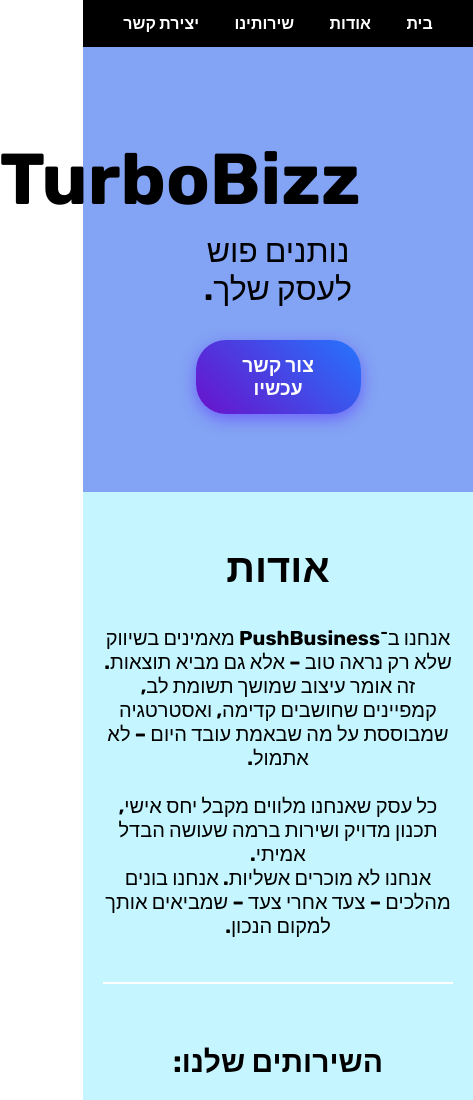
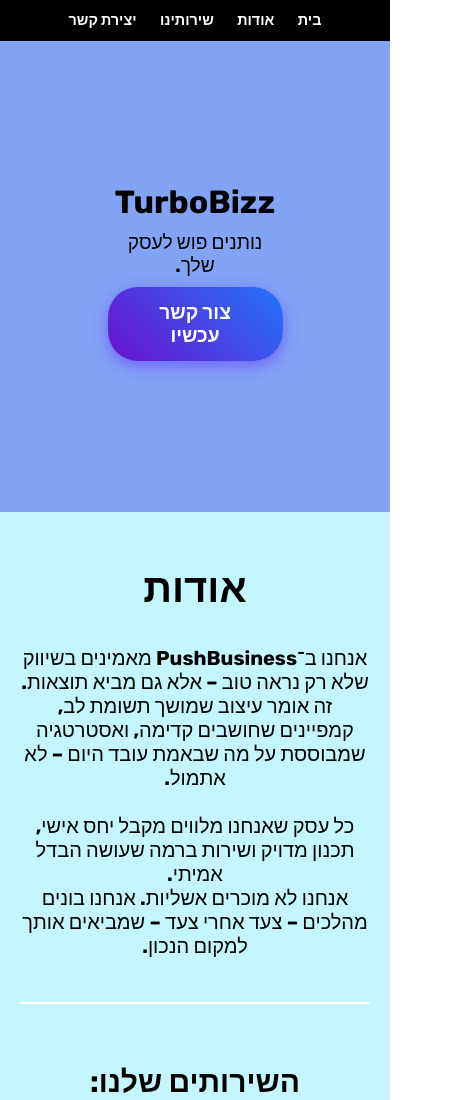
Before and after one commit to NN-Sites/TurboBizz, a plain HTML site: page index.html in a window 390 px wide. Shown: the top 1100 px of the page, 473 px wide, since content can reach past the window. Drawn offline with Linux system fonts and the light colour scheme.

Commit message:
Update index.html

```diff
--- a/index.html
+++ b/index.html
@@ -216,6 +216,33 @@ line-height: 1.6;
   transform: translateY(1px);
   box-shadow: 0 3px 10px rgba(97, 58, 255, 0.4);
 }
+@media (max-width: 600px) {
+  .top-section h1 {
+    font-size: 2em; /* קטן יותר במסכים קטנים */
+  }
+
+  .top-section p {
+    font-size: 1.2em;
+    margin: 10px 0;
+  }
+
+  .top-section button,
+  .top-section a.button {
+    padding: 12px 20px;
+    font-size: 1em;
+  }
+
+  .top-section {
+    padding: 40px 20px;
+    text-align: center;
+  }
+
+  .navbar a {
+    padding: 12px 10px;
+    font-size: 0.9em;
+  }
+}
+
     </style>
 </head>
 <body>
```
